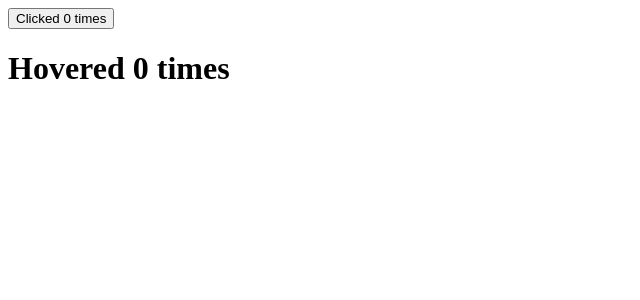
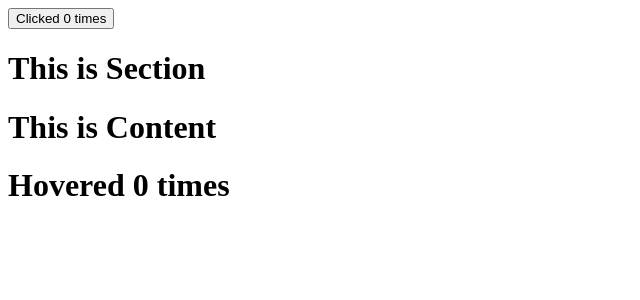
Before and after one commit to SOUROVSARKERTEC12/React, a React (Create React App) app: page / in a window 1280 px wide. Shown: the top 300 px of the page, without its empty margins (0-640 px from the left). Built offline with nearby package versions, Linux system fonts and the light colour scheme.

Commit message:
code updated

```diff
--- a/src/App.js
+++ b/src/App.js
@@ -1,37 +1,19 @@
 import React from 'react';
 import ClickCounter from './components/HOC/ClickCounter';
-import HoverCounter from './components/HOC/HoverCounter';
-import User from './components/HOC/User';
 import Counter from './components/HOC/Counter';
-// import Text from './components/composition/Text';
-// import Emoji from './components/composition/Emoji';
-// import Bracket from './components/composition/Bracket';
-//import Text from './components/inheritance/Text';
-//import Calculator from './components/Calculator';
-//import Form from './components/Form';
+import Section from './components/HOC/Section';
+
 
 function App() {
     return <div className='app'>
-        {/* <ClickCounter /> */}
-        {/* <HoverCounter /> */}
-        <Counter
-            render={(count, incrementCount) => <ClickCounter count={count} incrementCount={incrementCount} />} />
-        <Counter
-            render={(count, incrementCount) => <HoverCounter count={count} incrementCount={incrementCount} />} />
-        {/* <User render= {(isLoggedIn)=> (isLoggedIn ?'SOUROV':'Guest')} /> */}
+        <Counter>
+            {(counter, incrementCount) => (
+                <ClickCounter count={counter} incrementCount=
+                    {incrementCount} />
+            )}
+        </Counter>
+        <Section />
     </div>;
-    // return (
-    //     <Emoji>
-    //         {({ addEmoji }) => (
-    //             <Bracket>
-    //                 {({addBracket}) => <Text addEmoji={addEmoji} addBracket={addBracket} />}
-    //             </Bracket>)}
-    //     </Emoji>
-    // );
-    //return <Calculator/>
-    // return <div>
-    //     {/* <Form /> */}
-    // </div>;
 }
 
 export default App;
--- /dev/null
+++ b/src/components/HOC/Content.js
@@ -0,0 +1,17 @@
+import React from 'react';
+import Counter from './Counter';
+import HoverCounter from './HoverCounter';
+
+export default function Content() {
+    return (
+        <div>
+            <h1>This is Content</h1>
+            <Counter>
+                {(counter, incrementCount) => (
+                    <HoverCounter count={counter} incrementCount=
+                        {incrementCount} />
+                )}
+            </Counter>
+        </div>
+    );
+}
--- a/src/components/HOC/Counter.js
+++ b/src/components/HOC/Counter.js
@@ -10,9 +10,9 @@ class Counter extends React.Component {
     };
 
     render() {
-        const {render} = this.props
+        const {children} = this.props
         const {count} = this.state
-        return render(count,this.incrementCount);
+        return children(count,this.incrementCount);
     }
 }
 
--- /dev/null
+++ b/src/components/HOC/Section.js
@@ -0,0 +1,11 @@
+import React from 'react';
+import Content from './Content';
+
+export default function Section(){
+    return (
+        <div>
+            <h1>This is Section</h1>
+            <Content />
+        </div>
+    )
+}
```
